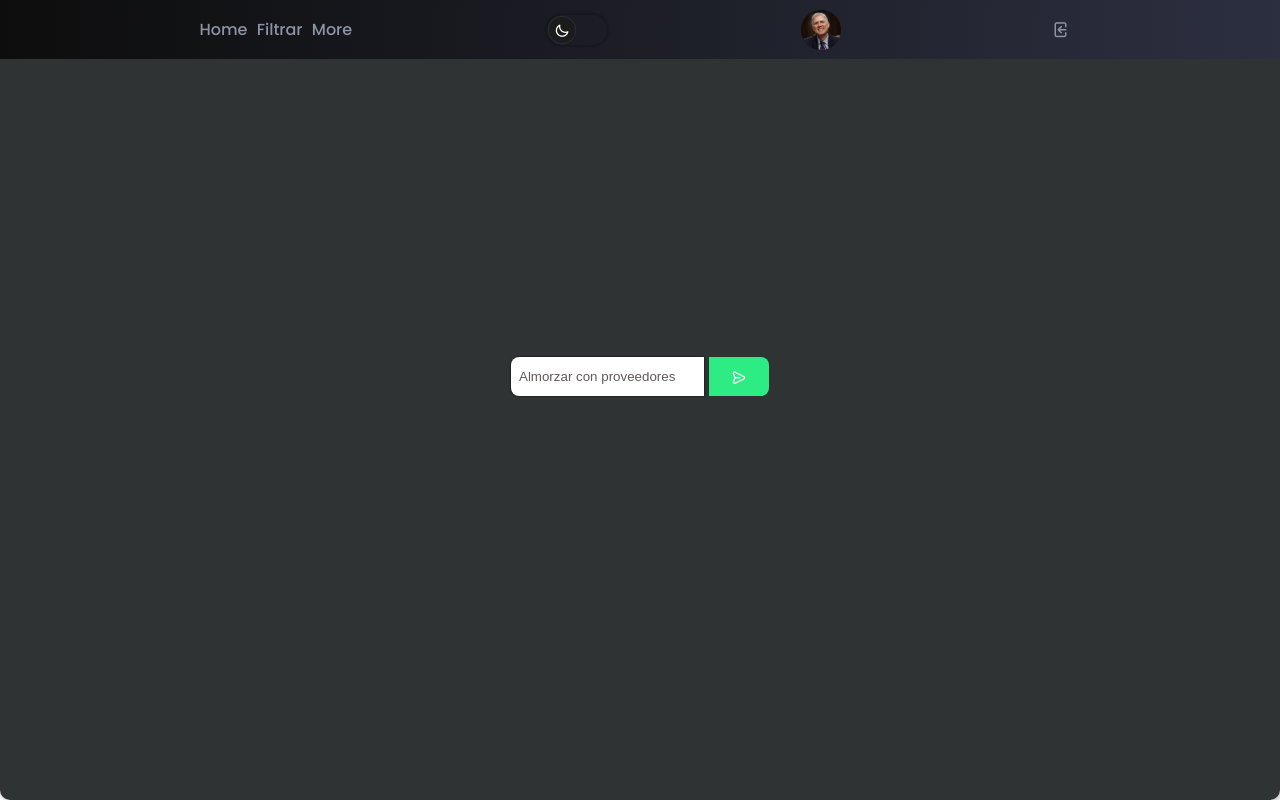
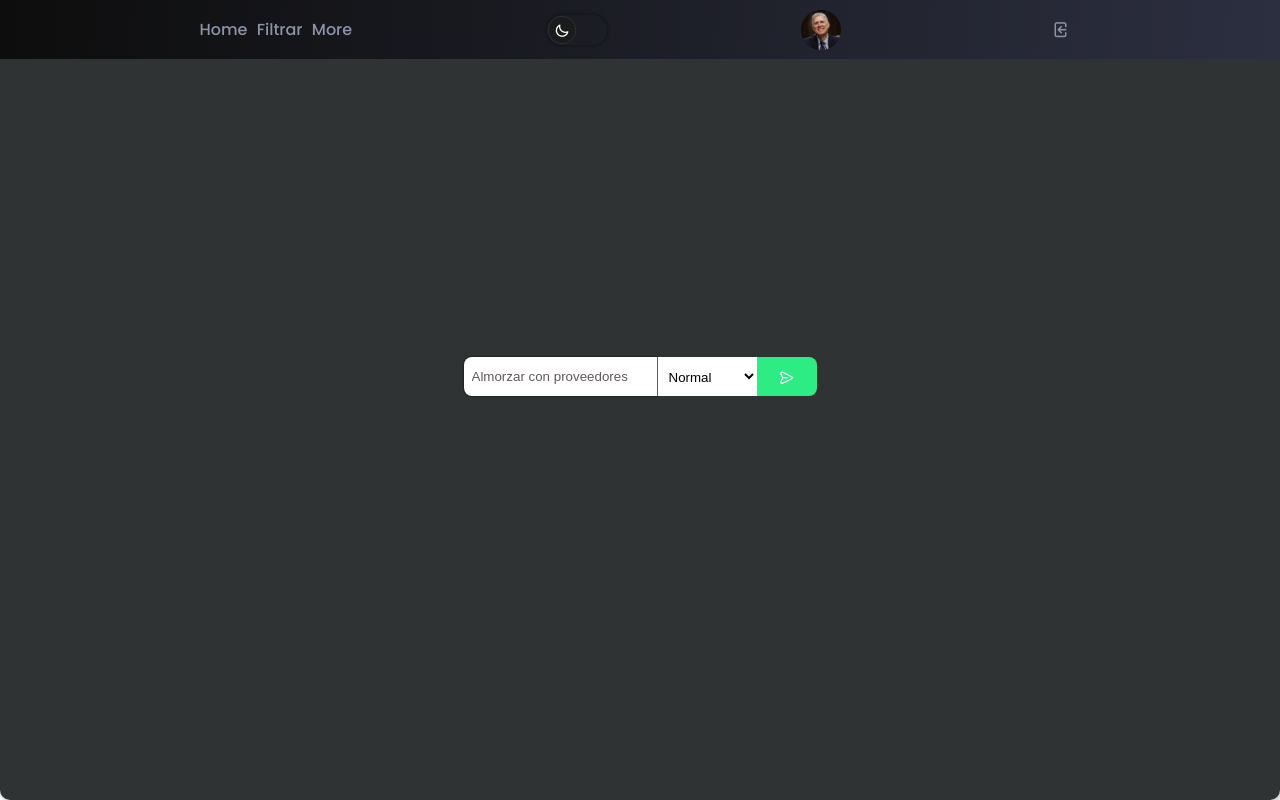
Before and after one commit to lancero793/todoList, a Django app: page / in a window 1280 px wide. Run offline with Django 3.2, Linux system fonts and the light colour scheme; data that the repository does not hold is empty.

Commit message:
other modification

```diff
--- a/static/css/styles.css
+++ b/static/css/styles.css
@@ -157,16 +157,17 @@ nav ul li a:hover{
     display: flex;
     justify-content: center;
     align-items: center;
-    min-height: 100vh;
+    min-height: 100%;
 }
 .main-container{
     width: 100%;
     background-color: rgb(19 23 24 / 88%);
     border-radius: 10px;
-    min-height: 100vh;
     flex-direction: column;
     justify-content: center;
+    align-content: center;
     align-items: center;
+    min-height: 100vh;
     box-shadow: 2px 3px 4px rgba(0,0,0,0.18),
     -2px -2px 4px 0 rgba(0,0,0,0.18);
 }
@@ -175,7 +176,8 @@ body.active .main-container{
 
 }
 .btn__add-todo,
-.input-todo{
+.input-todo,
+.level-options{
     border: none;
     outline: none;
     padding: .75rem .5rem;
@@ -186,12 +188,25 @@ body.active .main-container{
     box-shadow: 0 0 2px 0 rgb(0,0,0.18);
     background-color: #fff;
 }
+.level-options{
+    height: 39px;
+    background-color: #fff;
+}
+.field-border{
+    position: relative;
+}
+.field-border::before{
+    content: "";
+    position: absolute;
+    width: 1.3px;
+    height: 100%;
+    background-color: rgb(97, 90, 90);
+}
 .input-todo::placeholder{
     color: rgb(97, 90, 90);
 }
 .btn__add-todo{
     border-radius: 0 8px 8px 0;
-    margin-left: 5px;
     width: 60px;
     height: 39px;
     background-color: rgb(44, 236, 131);
@@ -206,6 +221,8 @@ body.active .main-container{
     display: flex;
     flex-direction: column;
     row-gap: .75rem;
+    justify-content: center;
+    align-items: center;
 }
 .todo{
     background-color: #1b1b1b;
@@ -223,22 +240,17 @@ body.active .main-container{
     width: 30px;
     height: 30px;
     border-radius: 50%;
-    background-color: rgb(9, 7, 121);
+    background-color: rgb(19, 204, 19);
     top: 20px;
 }
-/* .todo .level-indicator::before{
-    content: "";
-    position: absolute;
-    width: 30px;
-    height: 30px;
-    border-radius: 50%;
+.todo .level-indicator.prioritario{
     background-color: rgb(9, 7, 121);
-} */
-.todo .level-indicator.normal{
-    background-color: rgb(72, 173, 72);
 }
 .todo .level-indicator.urgente{
-    background-color: rgb(180, 36, 17);
+    background-color: rgb(240, 31, 3);
+}
+.todo .level-indicator.importante{
+    background-color: rgb(255, 196, 0);
 }
 .todo-title{
     color: #eeeeee;
--- a/static/js/app.js
+++ b/static/js/app.js
@@ -12,13 +12,10 @@ function toggleTheme(){
     body.classList.toggle("active");
     toggleIcon.classList.toggle("uil-moon");
     toggleIcon.classList.toggle("uil-sun");
-    body.classList.toggle("active")
     if(body.classList.contains("active")){
         localStorage.setItem("dark", "false")
-        console.log(localStorage.getItem("dark"))
     }else{
         localStorage.setItem("dark", "true")
-        console.log(localStorage.getItem("dark"))
     }
 }
 
--- a/templates/index.html
+++ b/templates/index.html
@@ -31,6 +31,14 @@
             <div class="field">
                 <input type="text" name="todo" class="input-todo" placeholder="Almorzar con proveedores" required>
             </div>
+            <div class="field field-border">
+                <select class="level-options" name="level" id="">
+                    <option default value="normal">Normal</option>
+                    <option value="prioritario">Prioriatrio</option>
+                    <option value="importante">Importante</option>
+                    <option value="urgente">Urgente</option>
+                </select>
+            </div>
             <div class="field">
                 <button type="submit" class="btn__add-todo"><div class="uil uil-message add-todo-icon"></div></button>
             </div>
@@ -39,11 +47,11 @@
             <div class="todos flex">
                 {% for todo in todos %}
                 <div class="todo grid">
-                    <span class="level-indicator urgente"></span>
+                    <span class="level-indicator {{ todo.level }}"></span>
                     <div>
 
                         <h3 class="todo-title">{{ todo.name }}</h3>
-                        <span class="todo-sub-title">Lorem ipsum dolor sit ammet</span>
+                        <span class="todo-sub-title">{{ todo.level }}</span>
                     </div>
                     <div class="todo-options flex">
                         <div class="current_state">
--- a/todos/views.py
+++ b/todos/views.py
@@ -7,7 +7,7 @@ def add_todo(request):
     if request.method == "POST":
         todo = Todo()
         todo.name = request.POST["todo"]
-        todo.level = "normal"
+        todo.level = request.POST["level"]
         todo.save()
         return redirect("home")
 
```
Also changed, not shown: db.sqlite3.
